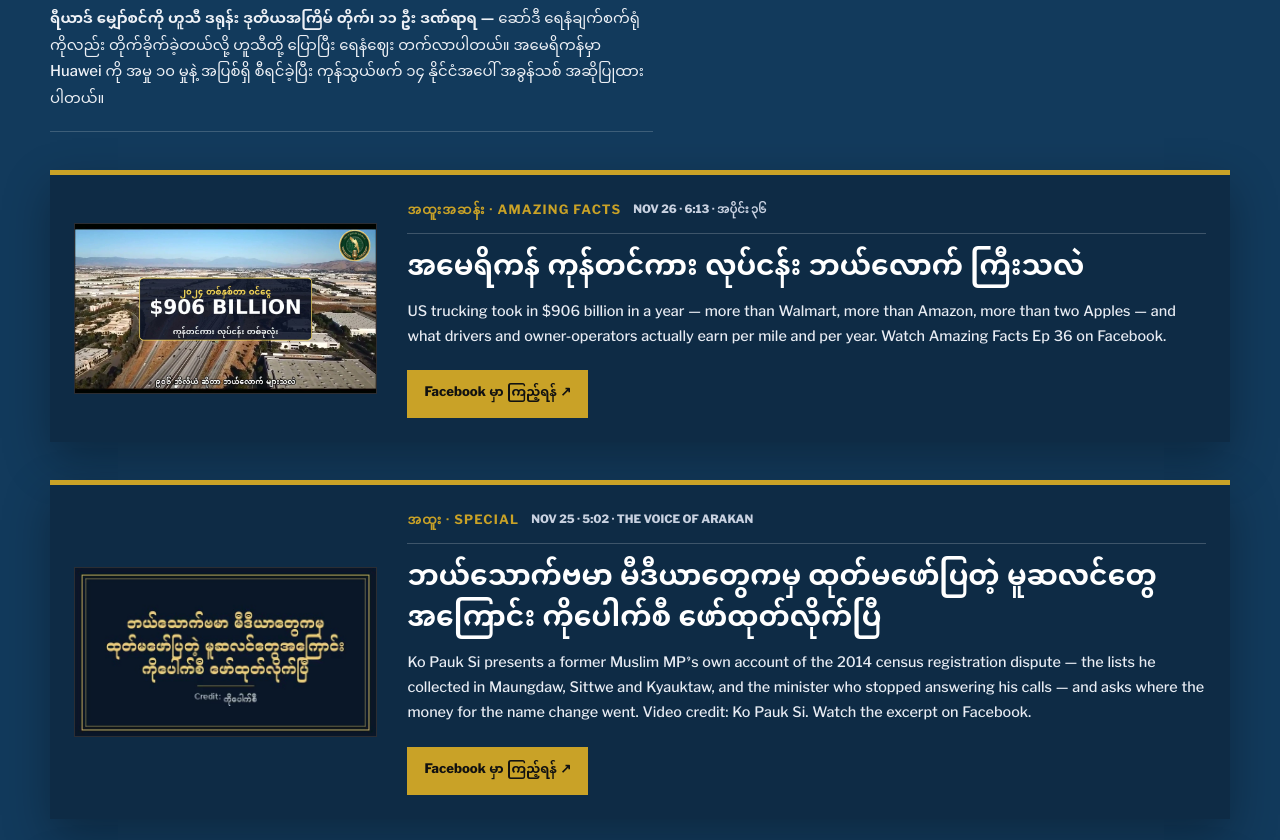
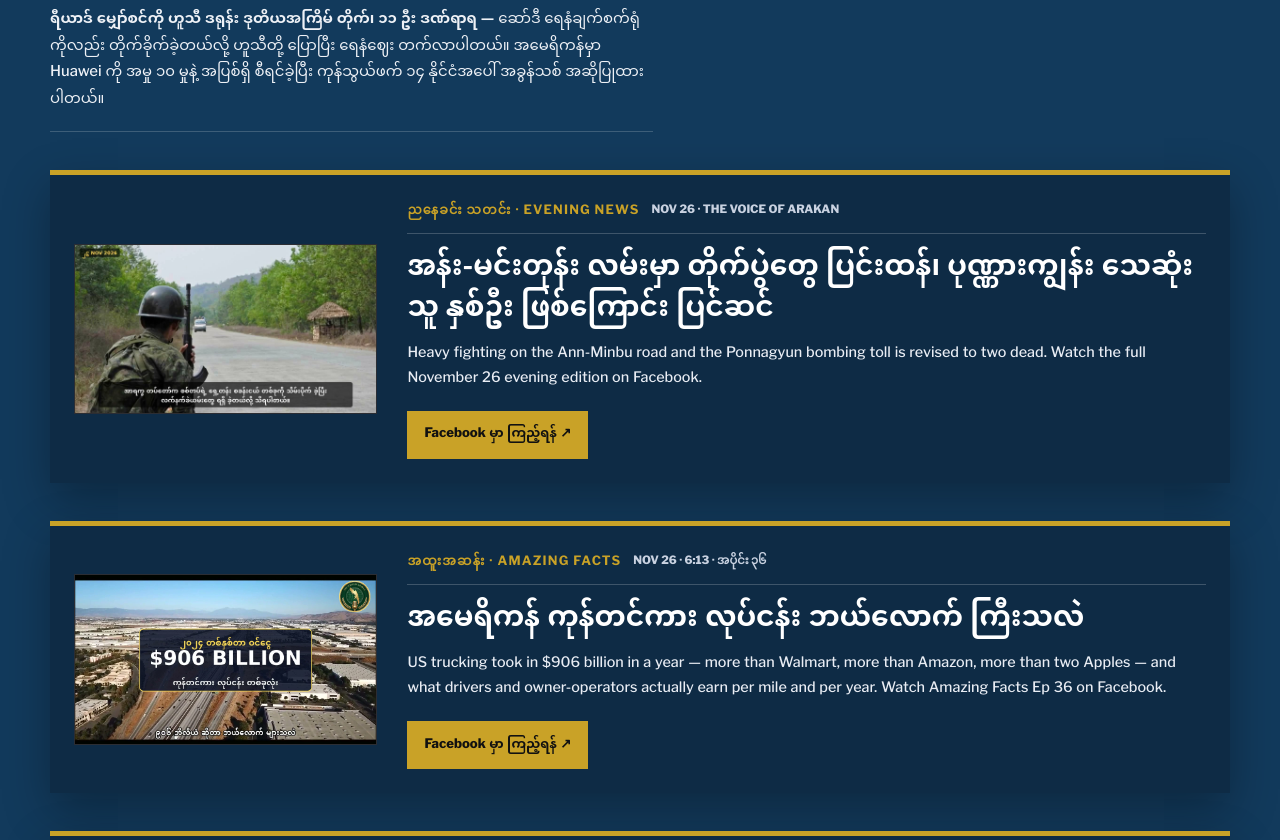
Before and after one commit to thevoiceofarakan/thevoiceofarakan.github.io, a plain HTML site: page index.html in a window 1280 px wide. Shown: the part 4280-5120 px from the top of the page. Drawn offline with nearby package versions, Linux system fonts and the light colour scheme.

Commit message:
The Voice of Arakan website - add Nov 26 evening edition card

```diff
--- a/index.html
+++ b/index.html
@@ -509,6 +509,21 @@
             </div>
           </article>
 
+          <article class="today-breaking today-feature" aria-labelledby="today-evening-nov26-title">
+            <div class="today-breaking-media">
+              <img src="assets/edition-nov-26-2026.jpg" alt="A soldier seen from behind on a road during the Ann-Minbu fighting — still from the November 26 2026 evening edition" width="1280" height="720">
+            </div>
+            <div class="today-breaking-copy">
+              <div class="today-breaking-label">
+                <strong>ညနေခင်း သတင်း · Evening News</strong>
+                <span>NOV 26 · THE VOICE OF ARAKAN</span>
+              </div>
+              <h2 id="today-evening-nov26-title">အန်း-မင်းတုန်း လမ်းမှာ တိုက်ပွဲတွေ ပြင်းထန်၊ ပုဏ္ဏားကျွန်း သေဆုံးသူ နှစ်ဦး ဖြစ်ကြောင်း ပြင်ဆင်</h2>
+              <p>Heavy fighting on the Ann-Minbu road and the Ponnagyun bombing toll is revised to two dead. Watch the full November 26 evening edition on Facebook.</p>
+              <a class="today-breaking-link" href="https://facebook.com/reel/2429281144555920/" target="_blank" rel="noopener noreferrer">Facebook မှာ ကြည့်ရန် ↗</a>
+            </div>
+          </article>
+
           <article class="today-breaking today-feature" aria-labelledby="today-facts-ep36-title">
             <div class="today-breaking-media">
               <img src="assets/facts-ep36-trucking-nov-26.jpg" alt="Aerial view of a warehouse district and freeway with the $906 billion figure from Amazing Facts Ep 36 on the US trucking industry, November 26 2026" width="1920" height="1080">
@@ -807,8 +822,8 @@
             </div>
             <div class="day-video">
               <h4>ဗီဒီယိုသတင်း</h4>
-              <img class="edition-poster" src="assets/digest-nov-26-arakan.jpg" alt="သိမ်းဆည်းရမိ လက်နက်ခဲယမ်းများ မြင်ကွင်း" width="385" height="268">
-              <div class="day-video-meta"><span>နေ့စဉ် စာသတင်း ဓာတ်ပုံ</span></div>
+              <img class="edition-poster" src="assets/edition-nov-26-2026.jpg" alt="A soldier seen from behind on a road during the Ann-Minbu fighting — still from the November 26 2026 evening edition" width="1280" height="720">
+              <div class="day-video-meta"><span>4 min 56 sec · မြန်မာ အသံဖတ်ကြားချက် · မြန်မာစာတန်း</span><a href="https://facebook.com/reel/2429281144555920/" target="_blank" rel="noopener noreferrer">Facebook မှာ ကြည့်ရန် ↗</a></div>
             </div>
           </div>
         </article>
```
